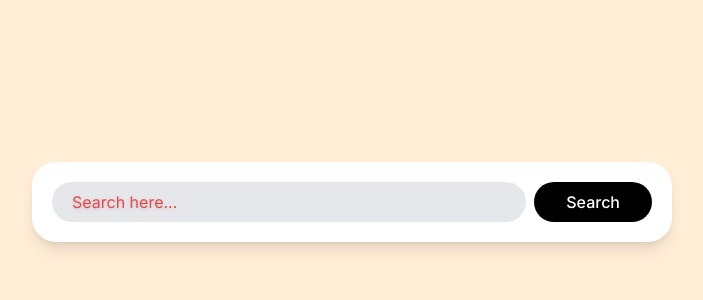
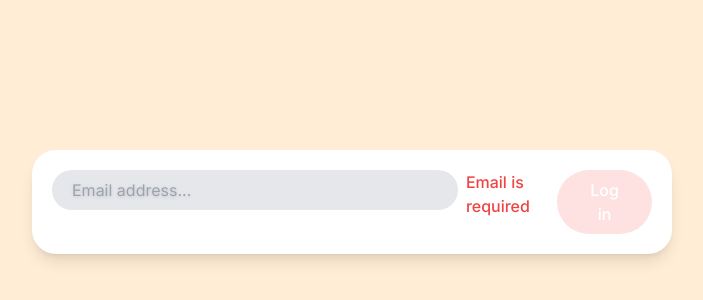
Before and after one commit to LeLu815/carrot-market-nomard, a Next.js app: page / in a window 1280 px wide. Shown: the part 198-498 px from the top of the page, without its empty margins (288-991 px from the left). Built offline with nearby package versions, Linux system fonts and the light colour scheme.

Commit message:
feat : 3.6

```diff
--- a/app/page.tsx
+++ b/app/page.tsx
@@ -3,12 +3,16 @@ export default function Home() {
     <main className="bg-gray-200 h-screen flex items-center justify-center p-5 sm:bg-red-100 md:bg-green-100 lg:bg-cyan-100 xl:bg-orange-100 2xl:bg-purple-100">
       <div className="bg-white shadow-lg p-5 rounded-3xl w-full flex flex-col gap-2 max-w-screen-sm md:flex-row">
         <input
-          className="w-full rounded-full h-10 bg-gray-200 pl-5 px-2 outline-none ring ring-transparent focus:ring-orange-400 placeholder:text-red-500 placeholder:drop-shadow ring-offset-1 transition"
-          type="text"
-          placeholder="Search here..."
+          className="w-full rounded-full h-10 bg-gray-200 pl-5 px-2 outline-none  placeholder:drop-shadow ring-offset-1 transition ring ring-transparent invalid:focus:ring-red-500 peer valid:focus:ring-green-500"
+          type="email"
+          placeholder="Email address..."
+          required
         />
-        <button className="bg-black text-white py-2 rounded-full font-medium outline-none active:scale-95 focus:scale-95 transition-transform md:px-8">
-          Search
+        <span className="text-red-500 font-medium hidden peer-invalid:block">
+          Email is required
+        </span>
+        <button className="bg-black text-white py-2 rounded-full font-medium outline-none active:scale-95  transition-transform md:px-8 peer-invalid:bg-red-100">
+          Log in
         </button>
       </div>
     </main>
```
